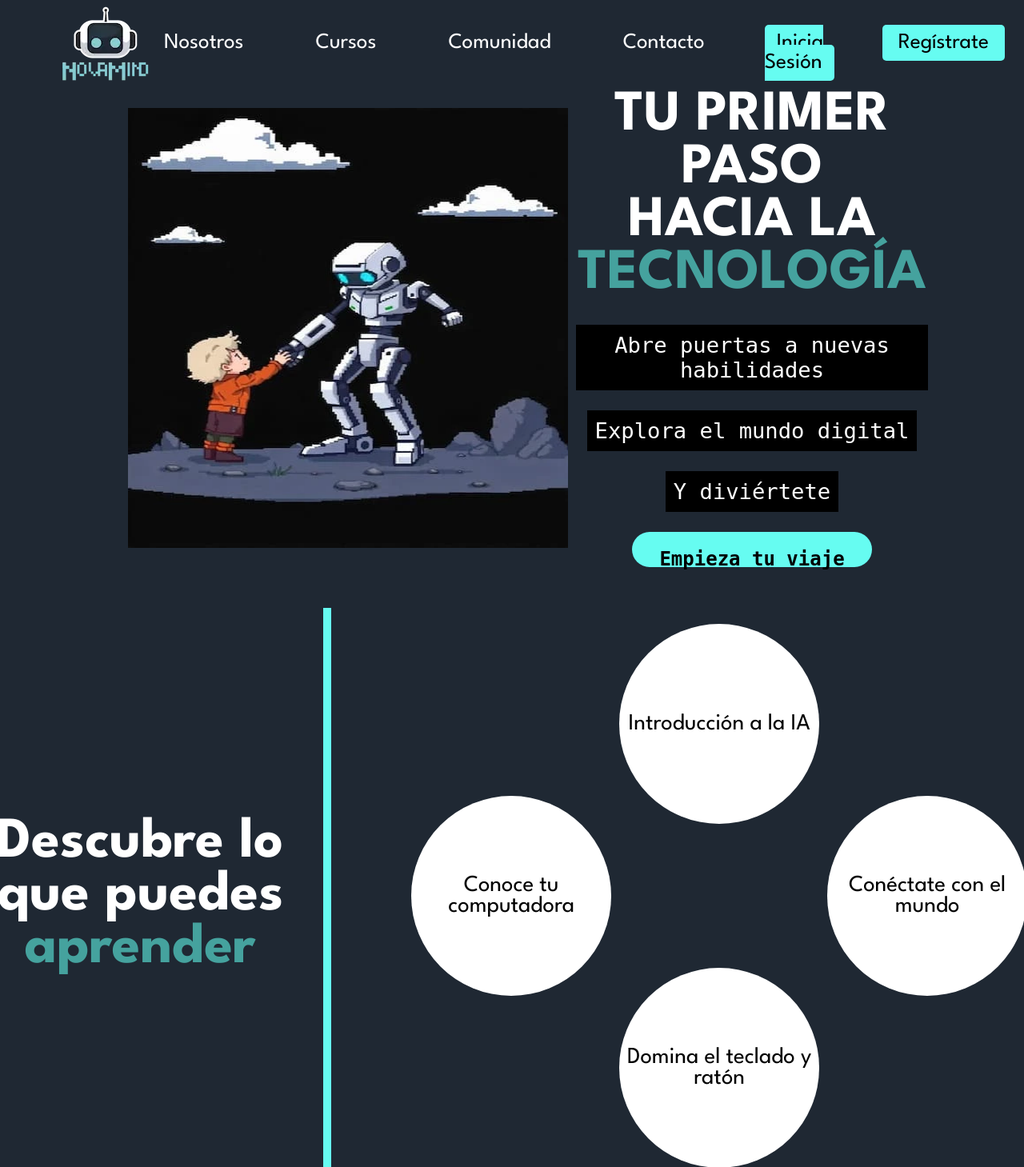
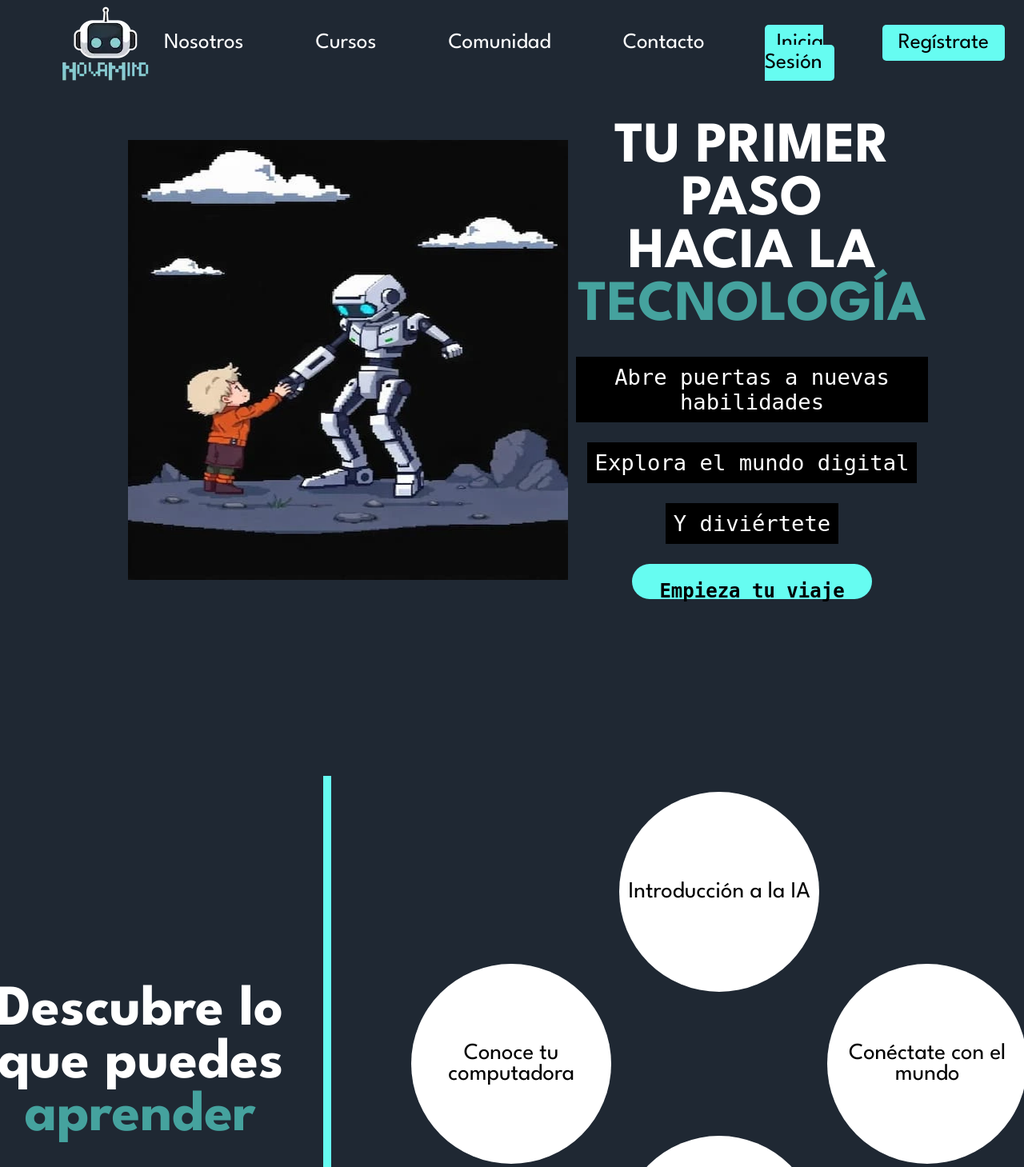
Before and after one commit to tarelo1804/tarelo1804.github.io, a PHP site: page / in a window 1280 px wide. Shown: the top 1459 px of the page at 80% size. Run offline with PHP 8.4, Linux system fonts and the light colour scheme.

Commit message:
update 17

```diff
--- a/novamind/css/styles.css
+++ b/novamind/css/styles.css
@@ -97,16 +97,17 @@ header {
 }
 
 
+
 /* Sección 1 */
 .section1 {
     display: flex;
     align-items: center;
     justify-content: space-around;
-    height: 100%;
+    height: 100vh;
     padding: 20px;
-    padding-top: 150px;
     background-color:  #1F2833;
     color: white;
+    padding-top: 20px;
 }
 .content > img {
     margin-top: -120px;
```
